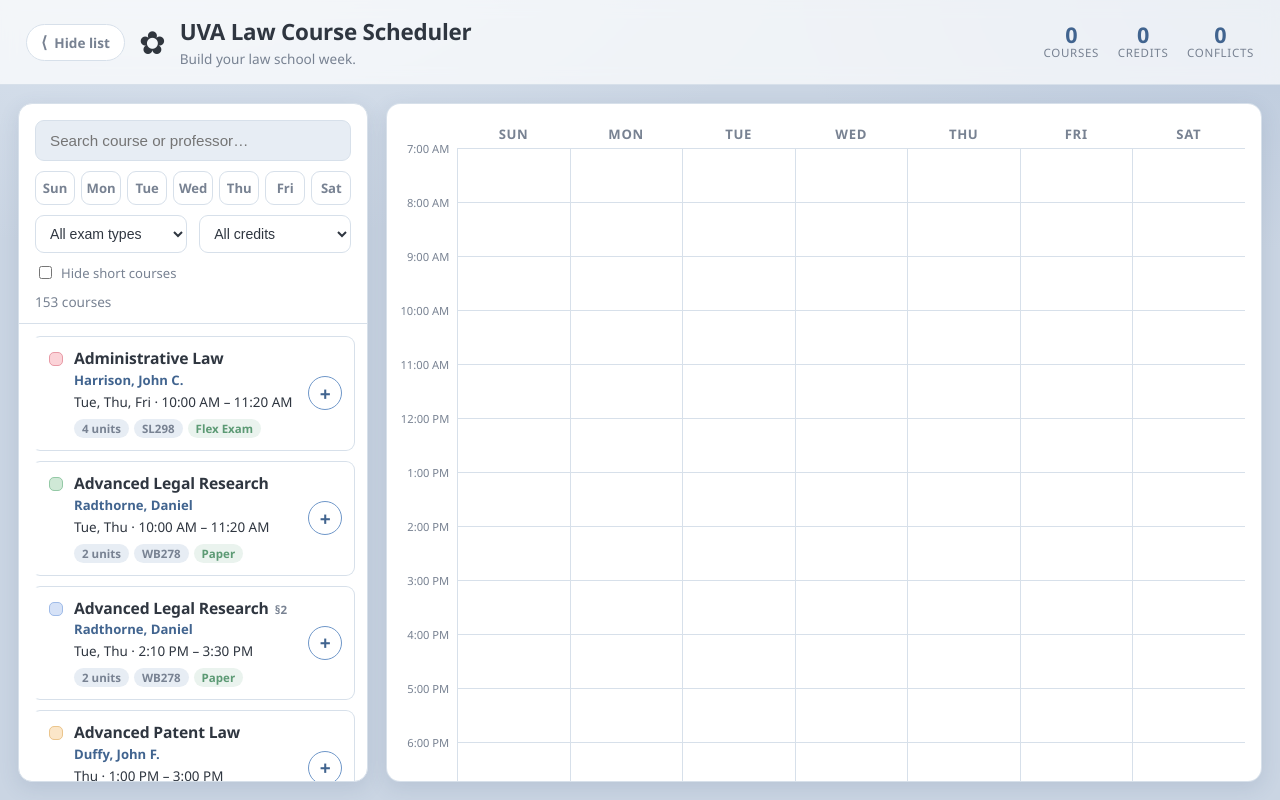
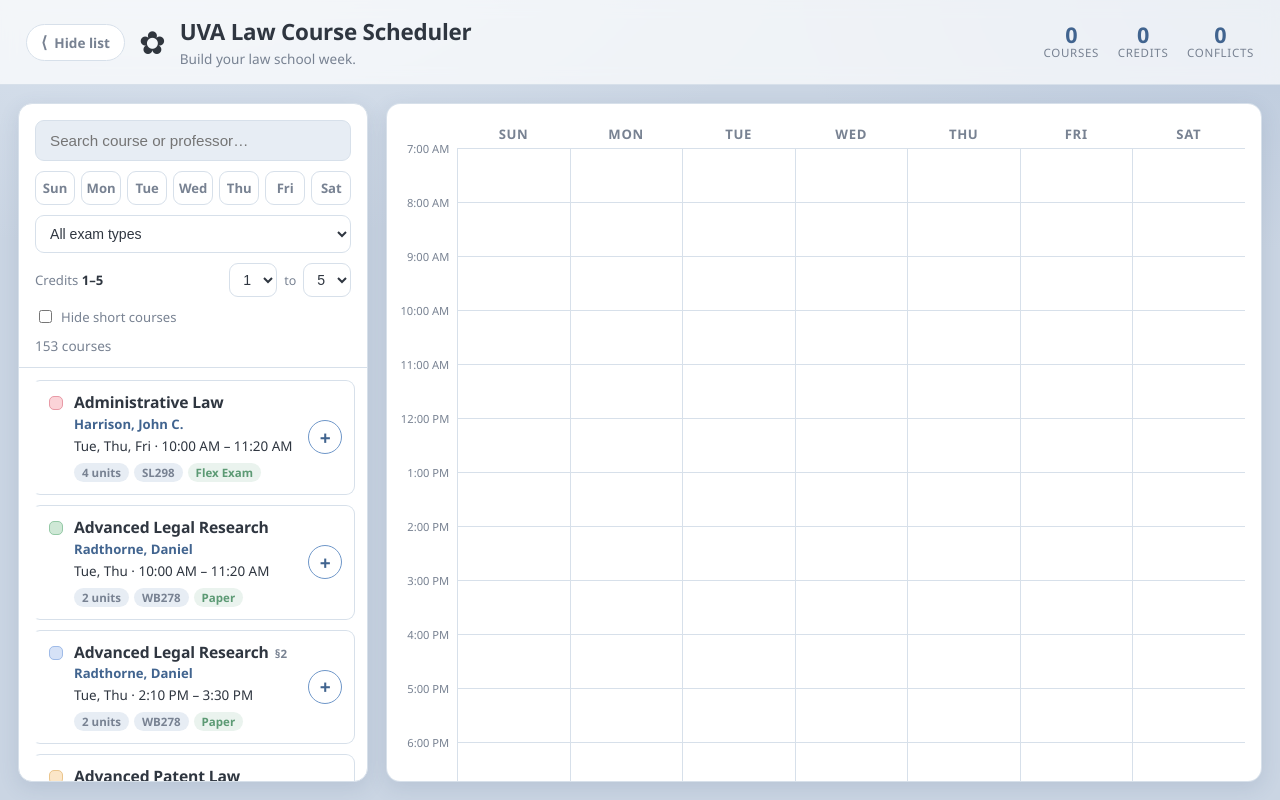
Before and after one commit to daiaun003/lawschoolscheduler, a React (Vite) app: page / in a window 1280 px wide. Built offline with nearby package versions, Linux system fonts and the light colour scheme.

Commit message:
Make credits filter a min-max range
Co-Authored-By: Claude Opus 4.8 <noreply@anthropic.com>

```diff
--- a/src/App.css
+++ b/src/App.css
@@ -190,6 +190,38 @@
   background: #fff;
   font-size: 0.88rem;
   color: var(--ink);
+}
+.credit-range {
+  display: flex;
+  align-items: center;
+  justify-content: space-between;
+  gap: 10px;
+}
+.credit-range-label {
+  font-size: 0.82rem;
+  color: var(--ink-soft);
+  white-space: nowrap;
+}
+.credit-range-label strong {
+  color: var(--ink);
+  font-weight: 800;
+}
+.credit-range-selects {
+  display: flex;
+  align-items: center;
+  gap: 7px;
+}
+.credit-range-selects select {
+  padding: 7px 9px;
+  border: 1px solid var(--line);
+  border-radius: var(--radius-sm);
+  background: #fff;
+  font-size: 0.88rem;
+  color: var(--ink);
+}
+.credit-range-dash {
+  font-size: 0.78rem;
+  color: var(--ink-soft);
 }
 .check {
   display: flex;
--- a/src/App.jsx
+++ b/src/App.jsx
@@ -1,6 +1,6 @@
 import { useMemo, useState } from 'react'
 import './App.css'
-import { COURSES, examKind } from './data/courses'
+import { COURSES, examKind, CREDIT_MIN, CREDIT_MAX } from './data/courses'
 import { useSchedule } from './hooks/useSchedule'
 import { findConflicts, totalUnits } from './utils/schedule'
 import Header from './components/Header'
@@ -14,7 +14,8 @@ const INITIAL_FILTERS = {
   search: '',
   days: [],
   exam: 'all',
-  credits: 'all',
+  creditMin: CREDIT_MIN,
+  creditMax: CREDIT_MAX,
   onlyOpen: false,
   hideShort: false,
 }
@@ -37,7 +38,10 @@ export default function App() {
         if (!filters.days.some((d) => courseDays.has(d))) return false
       }
       if (filters.exam !== 'all' && examKind(c.examType) !== filters.exam) return false
-      if (filters.credits !== 'all' && Number(c.units) !== Number(filters.credits)) return false
+      if (filters.creditMin !== CREDIT_MIN || filters.creditMax !== CREDIT_MAX) {
+        const u = Number(c.units)
+        if (!Number.isFinite(u) || u < filters.creditMin || u > filters.creditMax) return false
+      }
       if (filters.hideShort && c.shortCourse) return false
       return true
     }).sort((a, b) => a.title.localeCompare(b.title))
--- a/src/components/Filters.jsx
+++ b/src/components/Filters.jsx
@@ -1,4 +1,4 @@
-import { DAYS, CREDIT_OPTIONS } from '../data/courses'
+import { DAYS, CREDIT_OPTIONS, CREDIT_MIN, CREDIT_MAX } from '../data/courses'
 
 const EXAM_KINDS = ['Flex exam', 'Paper', 'Clinic', 'Exam', 'Other']
 
@@ -12,11 +12,20 @@ export default function Filters({ filters, setFilters, resultCount }) {
         : [...filters.days, day],
     })
 
+  // Keep min <= max when either end of the credit range changes.
+  const setCreditMin = (v) =>
+    set({ creditMin: v, creditMax: Math.max(v, filters.creditMax) })
+  const setCreditMax = (v) =>
+    set({ creditMax: v, creditMin: Math.min(v, filters.creditMin) })
+
+  const creditRangeActive =
+    filters.creditMin !== CREDIT_MIN || filters.creditMax !== CREDIT_MAX
+
   const active =
     filters.search ||
     filters.days.length ||
     filters.exam !== 'all' ||
-    filters.credits !== 'all' ||
+    creditRangeActive ||
     filters.onlyOpen ||
     filters.hideShort
 
@@ -53,14 +62,42 @@ export default function Filters({ filters, setFilters, resultCount }) {
           ))}
         </select>
 
-        <select value={filters.credits} onChange={(e) => set({ credits: e.target.value })}>
-          <option value="all">All credits</option>
-          {CREDIT_OPTIONS.map((n) => (
-            <option key={n} value={n}>
-              {n} {n === 1 ? 'credit' : 'credits'}
-            </option>
-          ))}
-        </select>
+      </div>
+
+      <div className="credit-range">
+        <span className="credit-range-label">
+          Credits{' '}
+          <strong>
+            {filters.creditMin === filters.creditMax
+              ? filters.creditMin
+              : `${filters.creditMin}–${filters.creditMax}`}
+          </strong>
+        </span>
+        <div className="credit-range-selects">
+          <select
+            value={filters.creditMin}
+            onChange={(e) => setCreditMin(Number(e.target.value))}
+            aria-label="Minimum credits"
+          >
+            {CREDIT_OPTIONS.map((n) => (
+              <option key={n} value={n}>
+                {n}
+              </option>
+            ))}
+          </select>
+          <span className="credit-range-dash">to</span>
+          <select
+            value={filters.creditMax}
+            onChange={(e) => setCreditMax(Number(e.target.value))}
+            aria-label="Maximum credits"
+          >
+            {CREDIT_OPTIONS.map((n) => (
+              <option key={n} value={n}>
+                {n}
+              </option>
+            ))}
+          </select>
+        </div>
       </div>
 
       <label className="check">
@@ -82,7 +119,8 @@ export default function Filters({ filters, setFilters, resultCount }) {
                 search: '',
                 days: [],
                 exam: 'all',
-                credits: 'all',
+                creditMin: CREDIT_MIN,
+                creditMax: CREDIT_MAX,
                 onlyOpen: false,
                 hideShort: false,
               })
--- a/src/data/courses.js
+++ b/src/data/courses.js
@@ -10,10 +10,13 @@ export const COURSES = raw.map((c) => ({
 export const DAYS = ['Sun', 'Mon', 'Tue', 'Wed', 'Thu', 'Fri', 'Sat']
 
 // Distinct credit values present in the catalog (excluding 0 / unlisted),
-// sorted ascending — used to populate the credits filter.
+// sorted ascending — used to populate the credits range filter.
 export const CREDIT_OPTIONS = [
   ...new Set(COURSES.map((c) => Number(c.units)).filter((n) => Number.isFinite(n) && n > 0)),
 ].sort((a, b) => a - b)
+
+export const CREDIT_MIN = CREDIT_OPTIONS[0]
+export const CREDIT_MAX = CREDIT_OPTIONS[CREDIT_OPTIONS.length - 1]
 
 // Distinct exam-type "kinds" for filtering. The raw examType field is free
 // text (e.g. "Flex Exam: 80%..."), so we bucket by leading keyword.
```
